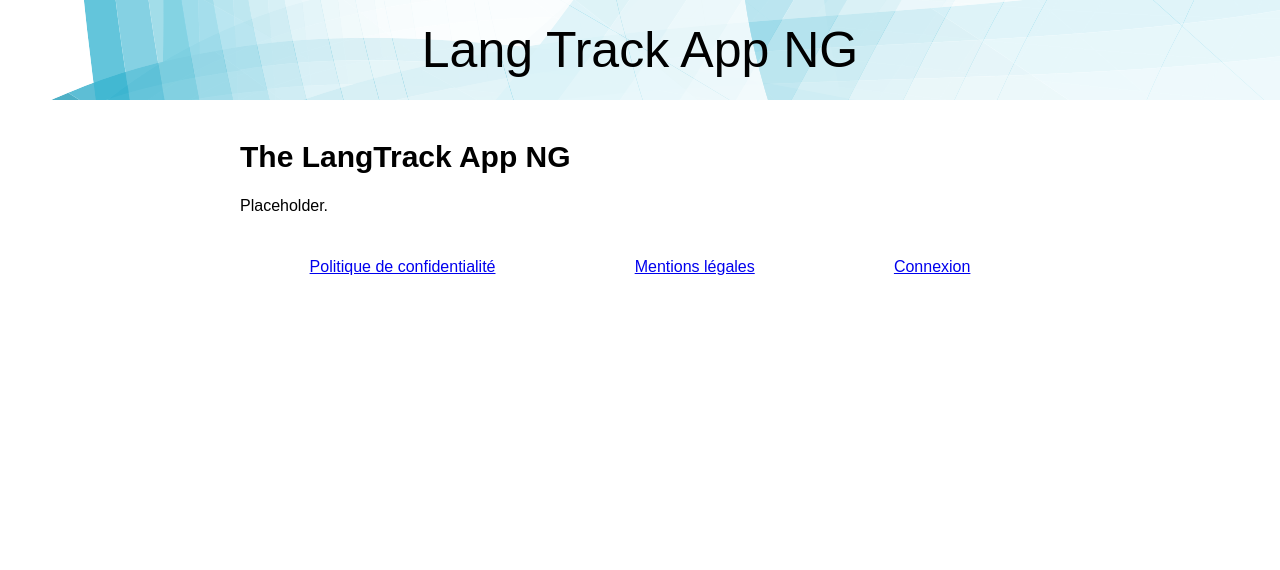
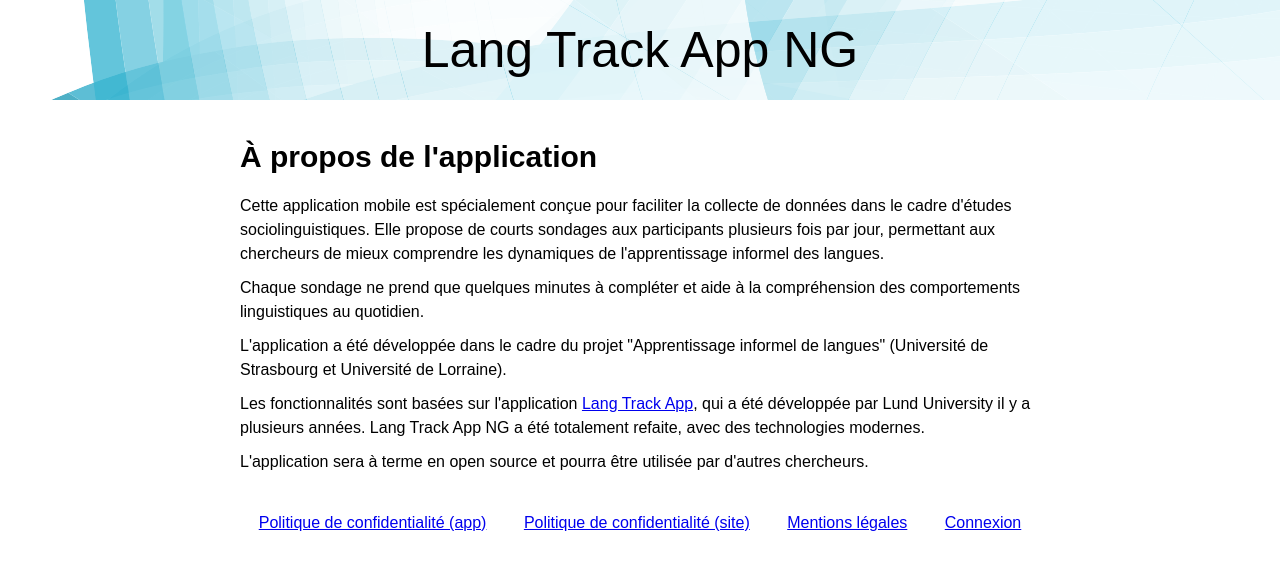
Before and after one commit to boberle/lta-ng-admin, a React (Vite) app: page / in a window 1280 px wide. Shown: the top 570 px of the page. Built offline with nearby package versions, Linux system fonts and the light colour scheme; no server answers.

Commit message:
landing: add text for presentation and privacy policies

```diff
--- a/src/components/landing/Landing.module.css
+++ b/src/components/landing/Landing.module.css
@@ -29,6 +29,12 @@
     margin-bottom: 20px;
 }
 
+.content h2 {
+    font-size: 20px;
+    margin-top: 20px;
+    margin-bottom: 20px;
+}
+
 .content p {
     line-height: 1.5;
     margin-bottom: 10px;
@@ -39,4 +45,5 @@
     flex-direction: row;
     margin-top: 40px;
     justify-content: space-around;
+    flex-wrap: wrap;
 }
--- a/src/components/landing/Landing.tsx
+++ b/src/components/landing/Landing.tsx
@@ -24,7 +24,8 @@
 const Footer = () => {
   return (
     <div className={styles.footer}>
-      <Link to="privacy-policy/">Politique de confidentialité</Link>
+      <Link to="privacy-policy-app/">Politique de confidentialité (app)</Link>
+      <Link to="privacy-policy-site/">Politique de confidentialité (site)</Link>
       <Link to="legal/">Mentions légales</Link>
       <Link to="/console/">Connexion</Link>
     </div>
--- a/src/components/landing/LegalNotice.tsx
+++ b/src/components/landing/LegalNotice.tsx
@@ -1,8 +1,20 @@
 const LegalNotice = () => {
   return (
     <>
-      <h1>Legal notice</h1>
-      <p>This is the legal notice.</p>
+      <h1>Mentions légales</h1>
+      <p>
+        Le site a été créé et est administré par Bruno Oberle (
+        <a href="mailto:message@boberle.com">message@boberle.com</a>).
+      </p>
+      <p>
+        Le site est hébergé sur GCP par Google (1600 Amphitheatre Parkway,
+        Mountain View, CA 94043).
+      </p>
+      <p>
+        La bannière de la page d'accueil est fournie par{" "}
+        <a href="freepik.com">freepik.com</a>.
+      </p>
+      <p>Le site n'utilise aucun cookie.</p>
     </>
   );
 };
--- a/src/components/landing/Presentation.tsx
+++ b/src/components/landing/Presentation.tsx
@@ -1,8 +1,35 @@
 const Presentation = () => {
   return (
     <>
-      <h1>The LangTrack App NG</h1>
-      <p>Placeholder.</p>
+      <h1>À propos de l'application</h1>
+      <p>
+        Cette application mobile est spécialement conçue pour faciliter la
+        collecte de données dans le cadre d'études sociolinguistiques. Elle
+        propose de courts sondages aux participants plusieurs fois par jour,
+        permettant aux chercheurs de mieux comprendre les dynamiques de
+        l'apprentissage informel des langues.
+      </p>
+      <p>
+        Chaque sondage ne prend que quelques minutes à compléter et aide à la
+        compréhension des comportements linguistiques au quotidien.
+      </p>
+      <p>
+        L'application a été développée dans le cadre du projet "Apprentissage
+        informel de langues" (Université de Strasbourg et Université de
+        Lorraine).
+      </p>
+      <p>
+        Les fonctionnalités sont basées sur l'application{" "}
+        <a href="https://portal.research.lu.se/en/projects/the-lang-track-app-studying-exposure-to-and-use-of-a-new-language">
+          Lang Track App
+        </a>
+        , qui a été développée par Lund University il y a plusieurs années. Lang
+        Track App NG a été totalement refaite, avec des technologies modernes.
+      </p>
+      <p>
+        L'application sera à terme en open source et pourra être utilisée par
+        d'autres chercheurs.
+      </p>
     </>
   );
 };
--- a/src/components/landing/PrivacyPolicy.tsx
+++ /dev/null
@@ -1,10 +0,0 @@
-const PrivacyPolicy = () => {
-  return (
-    <>
-      <h1>Privacy Policy</h1>
-      <p>This is the privacy policy.</p>
-    </>
-  );
-};
-
-export default PrivacyPolicy;
--- /dev/null
+++ b/src/components/landing/PrivacyPolicyApp.tsx
@@ -0,0 +1,79 @@
+const PrivacyPolicyApp = () => {
+  return (
+    <>
+      <h1>Politique de confidentialité (application mobile)</h1>
+      <h2>Présentation de l'application</h2>
+      <p>
+        L'application Lang Track App est développée à des fins de recherche,
+        dans le cadre du projet "Apprentissage informel de langues", soutenu par
+        le Groupement d’Intérêt Scientifique (GIS) Éducation et Formation, le
+        LISEC (Université de Strasbourg) et l'ATILF (Université de Lorraine), et
+        porté par Emmanuelle CHEVRY PEBAYLE (Maître de Conférence à l'Université
+        de Strasbourg) et Kossi Seto YIBOKOU (Maître de Conférence à
+        l'Université de Lorraine).
+      </p>
+      <p>
+        Le but de l'application est d'envoyer de courts sondages, plusieurs fois
+        par jour, aux participants à l'étude.
+      </p>
+      <h2>Restriction d'utilisation</h2>
+      <p>
+        Pour pouvoir être utilisée et avoir des identifiants de connexion, vous
+        devez faire partie des participants à l'étude.
+      </p>
+      <h2>Données collectées</h2>
+      <p>
+        Si vous être participants à l'étude, les donnés suivantes sont
+        collectées:
+      </p>
+      <ul>
+        <li>la date et l'heure d'une connexion (login) à l'application</li>
+        <li>le système d'exploitation utilisé et sa version</li>
+        <li>la date et l'heure des notifications qui vous sont envoyées</li>
+        <li>la date et l'heure de l'ouvertude d'un sondage</li>
+        <li>la date et l'heure de la soumission des réponses à un sondage</li>
+        <li>les réponses au sondage</li>
+      </ul>
+      <h2>Anonymité des données collectées</h2>
+      <p>
+        Ces données sont collectées <strong>anonymement</strong>, c'est-à-dire
+        qu'il n'est pas possible d'identifier les participants à l'étude à
+        partir des données collectées, les identifiants de connexion étant
+        arbitraires et ne permettant pas d'identifier l'utilisateur.
+      </p>
+      <p>
+        Aucune information personnelle (nom, prénom, adresse email, etc.) n'est
+        collectée pour cette étude.
+      </p>
+      <h2>Utilisation des données collectées</h2>
+      <p>
+        Ces données seront utilisées uniquement pour l'étude. Seuls les
+        chercheurs et le personnel technique participant à l'étude aura accès à
+        ces données.
+      </p>
+      <p>En aucun cas ces données ne seront données ou vendues à un tiers.</p>
+      <h2>Information de journalisation</h2>
+      <p>
+        Nous sommes également susceptibles de collecter des informations de
+        journalisation ("log data") utilisées à des fins techniques en cas
+        d'erreur ou de disfonctionnement de l'application. Ces informations sont
+        susceptibles de contenir le nom et la version du système d'exploitation,
+        la date et l'heure de l'utilisateur, et d'autres informations de
+        configuration de l'application au moment de son utilisation.
+      </p>
+      <h2>Utilisation de services tiers</h2>
+      <p>
+        Nous sommes susceptibles d'utiliser des services tiers pour envoyer les
+        notifications.
+      </p>
+      <h2>Mise à jour de la politique de confidentialité</h2>
+      <p>
+        Nous sommes susceptibles de mettre à jour cette politique de
+        confidentialité. Les participants à l'étude en seront avertis par
+        message électronique.
+      </p>
+    </>
+  );
+};
+
+export default PrivacyPolicyApp;
--- /dev/null
+++ b/src/components/landing/PrivacyPolicySite.tsx
@@ -0,0 +1,13 @@
+const PrivacyPolicyApp = () => {
+  return (
+    <>
+      <h1>Politique de confidentialité (site web)</h1>
+      <p>
+        Le site n'utilise aucun cookie pour son fonctionnnement et n'enregistre
+        aucune donnée personnelle.
+      </p>
+    </>
+  );
+};
+
+export default PrivacyPolicyApp;
--- a/src/components/routes/MainRoutes.tsx
+++ b/src/components/routes/MainRoutes.tsx
@@ -4,15 +4,17 @@
 import Landing from "../landing/Landing.tsx";
 import NotFoundPage from "./NotFoundPage.tsx";
 import Presentation from "../landing/Presentation.tsx";
-import PrivacyPolicy from "../landing/PrivacyPolicy.tsx";
+import PrivacyPolicyApp from "../landing/PrivacyPolicyApp.tsx";
 import LegalNotice from "../landing/LegalNotice.tsx";
+import PrivacyPolicySite from "../landing/PrivacyPolicySite.tsx";
 
 const MainRoutes = () => {
   return (
     <Routes>
       <Route path="/" element={<Landing />}>
         <Route index element={<Presentation />} />
-        <Route path="privacy-policy/" element={<PrivacyPolicy />} />
+        <Route path="privacy-policy-app/" element={<PrivacyPolicyApp />} />
+        <Route path="privacy-policy-site/" element={<PrivacyPolicySite />} />
         <Route path="legal/" element={<LegalNotice />} />
       </Route>
       <Route path="/login/" element={<LoginPage />} />
```
Also changed, not shown: src/components/landing/Presentation.module.css (deleted).
